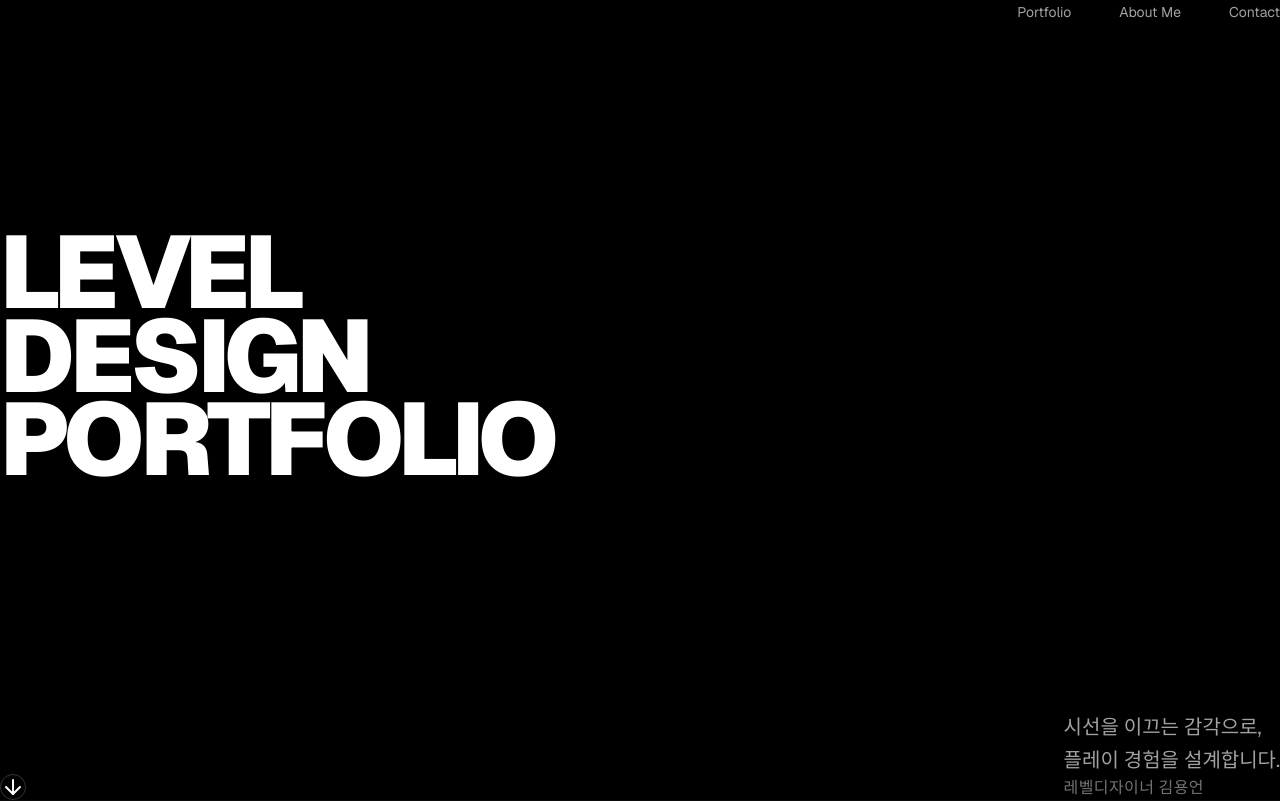
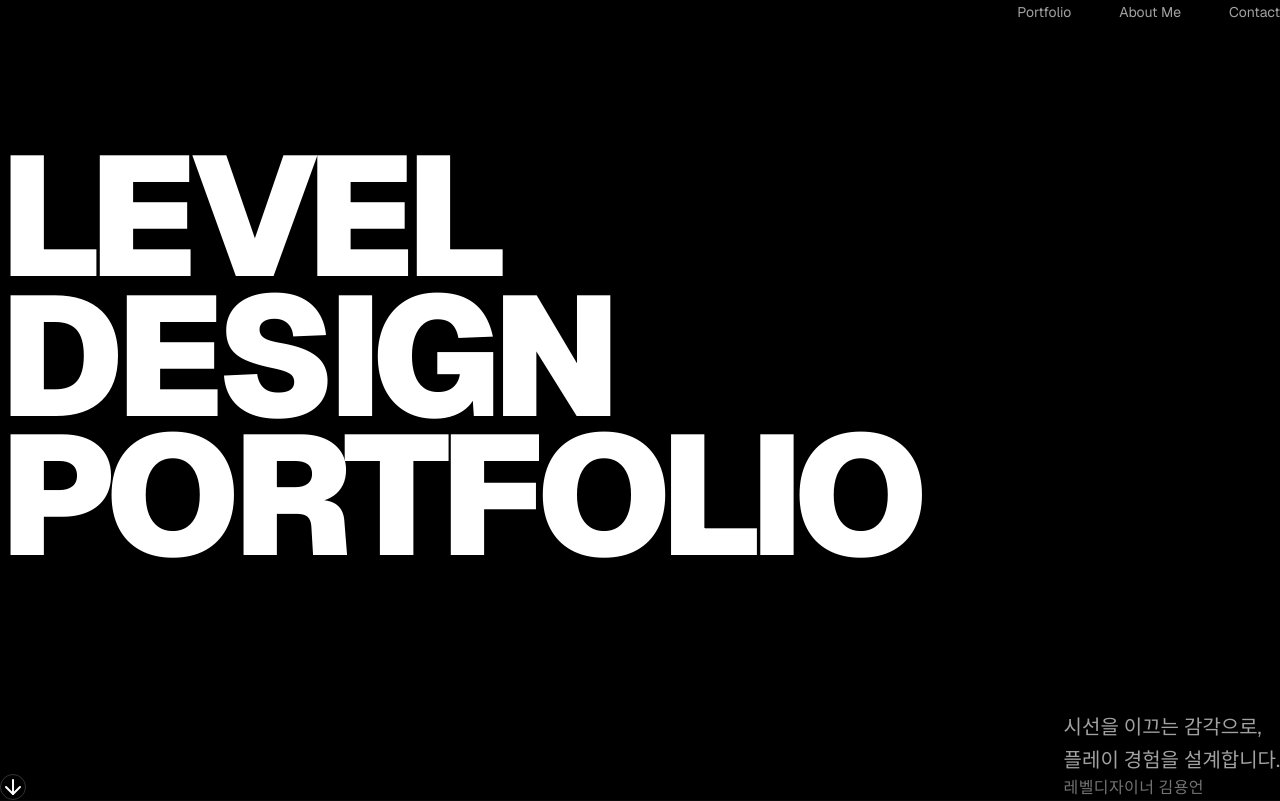
Before and after one commit to LAii980514/Portfolio, a Next.js app: page / in a window 1280 px wide. Shown: the top 801 px of the page. Built offline with nearby package versions, Linux system fonts and the light colour scheme.

Commit message:
style: align hero padding with featured projects

```diff
--- a/src/components/portfolio/hero.tsx
+++ b/src/components/portfolio/hero.tsx
@@ -5,11 +5,14 @@ import { ArrowDown } from "lucide-react"
 
 export function Hero() {
   return (
-    <section className="relative w-full min-h-screen flex flex-col justify-between overflow-hidden bg-black text-white pr-8 md:pr-12 lg:pr-[10%] pl-8 sm:pl-[15%] md:pl-[20%] lg:pl-[25%] pt-32 pb-16">
+    <section className="relative w-full min-h-screen flex flex-col items-center justify-between overflow-hidden bg-black text-white pt-32 pb-16">
 
-      {/* Container for the huge typography - Left aligned */}
+      {/* Wrapper to perfectly match the grid alignment of the lower sections */}
+      <div className="w-full max-w-7xl px-4 md:px-6 flex flex-col flex-1">
+
+        {/* Container for the huge typography - Left aligned within max-w-7xl */}
         <div className="flex flex-col justify-center w-full flex-1 mt-10">
-        <h1 className="flex flex-col font-black tracking-tighter uppercase leading-[0.82] text-[15vw] sm:text-[12vw] md:text-[10vw] lg:text-[9vw] xl:text-[8vw] text-left">
+          <h1 className="flex flex-col font-black tracking-tighter uppercase leading-[0.82] text-7xl sm:text-[6rem] md:text-[8rem] lg:text-[140px] xl:text-[170px] text-left">
             <motion.span
               initial={{ opacity: 0, y: 50 }}
               animate={{ opacity: 1, y: 0 }}
@@ -71,6 +74,7 @@ export function Hero() {
           </motion.div>
 
         </div>
+      </div>
     </section>
   )
 }
```
Lines whose indentation alone changed are shown as unchanged.
